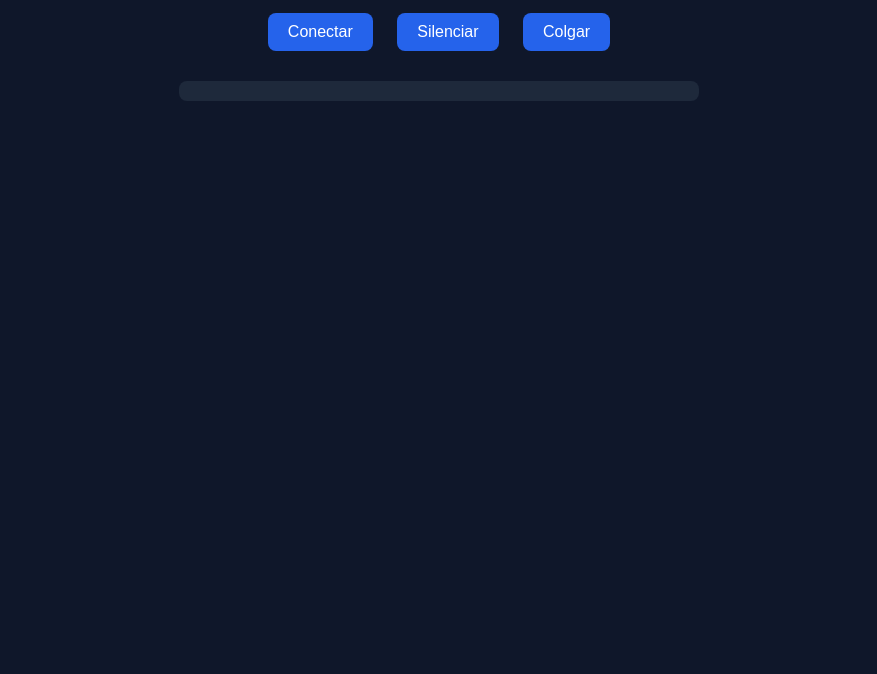
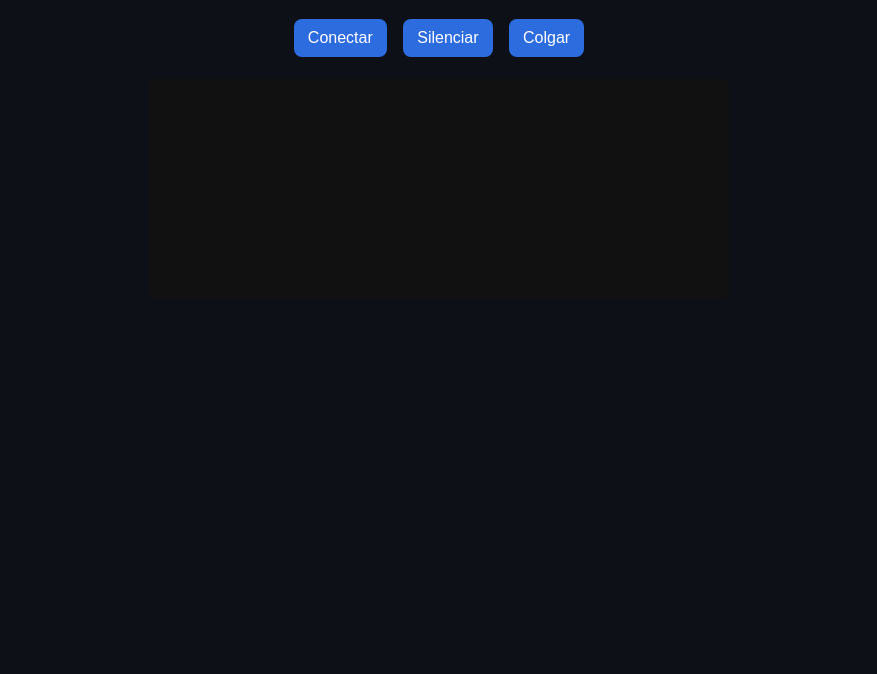
Before and after one commit to mhermosilla0660-maker/BotPedia-Chile-, a website: page public/index.html in a window 1280 px wide. Shown: the part 126-800 px from the top of the page, without its empty margins (201-1078 px from the left). Drawn offline with Linux system fonts and the light colour scheme.

Commit message:
Update style.css

```diff
--- a/public/style.css
+++ b/public/style.css
@@ -1,38 +1,4 @@
-body {
-  font-family: Arial, sans-serif;
-  text-align: center;
-  background-color: #0f172a;
-  color: white;
-  margin: 0;
-  padding: 20px;
-}
-
-h1 {
-  margin-bottom: 10px;
-}
-
-button {
-  margin: 10px;
-  padding: 10px 20px;
-  font-size: 16px;
-  border-radius: 8px;
-  border: none;
-  background-color: #2563eb;
-  color: white;
-  cursor: pointer;
-}
-
-button:hover {
-  background-color: #1e40af;
-}
-
-#log {
-  margin-top: 20px;
-  background: #1e293b;
-  padding: 10px;
-  border-radius: 8px;
-  text-align: left;
-  max-width: 500px;
-  margin-left: auto;
-  margin-right: auto;
-}
+body{font-family:Arial, sans-serif;background:#0d1117;color:#fff;text-align:center;padding:16px}
+button{margin:6px;padding:10px 14px;border:none;border-radius:8px;background:#2d6cdf;color:#fff;font-size:16px}
+button:hover{opacity:.9}
+pre#log{background:#111;color:#0f0;text-align:left;padding:10px;border-radius:6px;max-width:560px;height:200px;overflow:auto;margin:16px auto}
```
